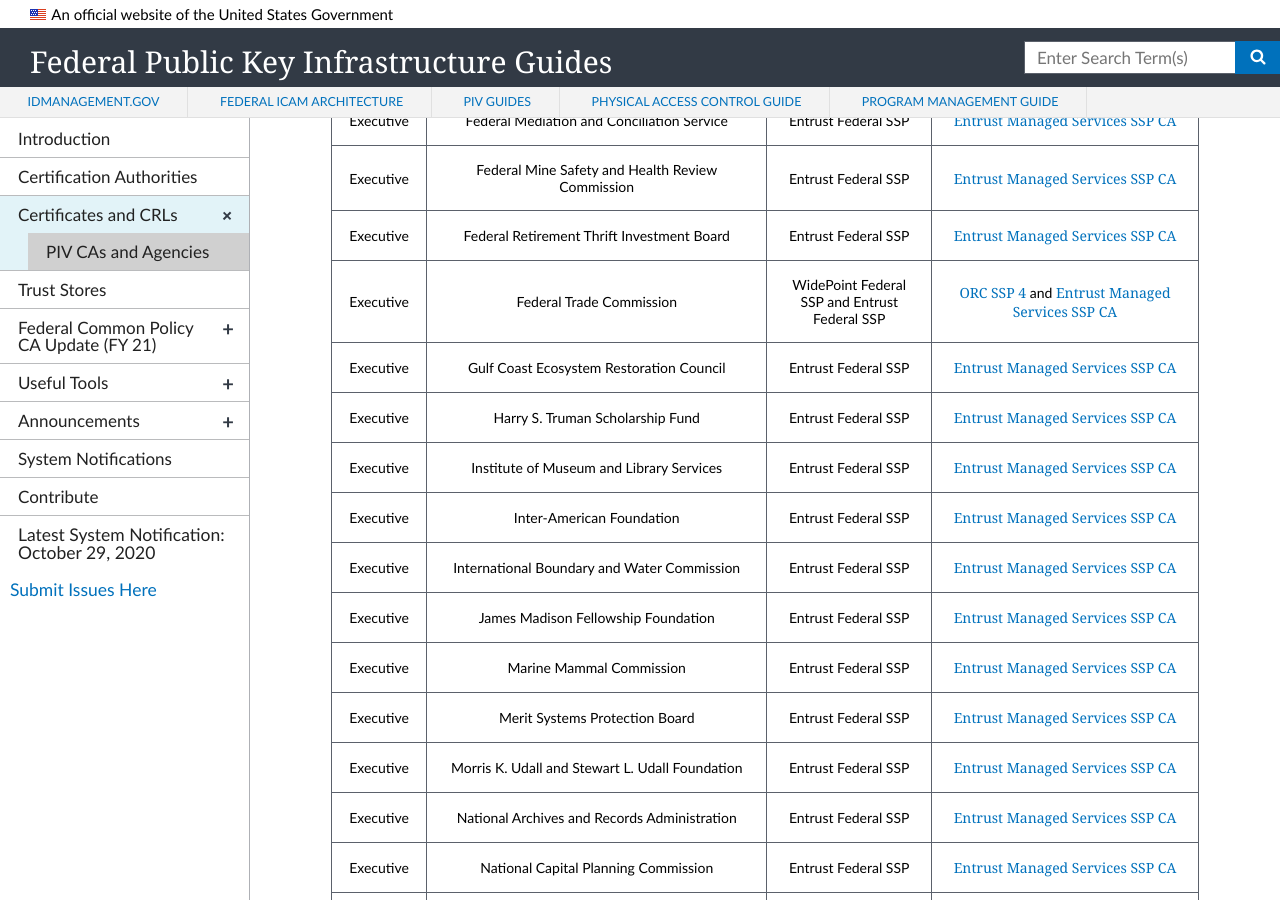
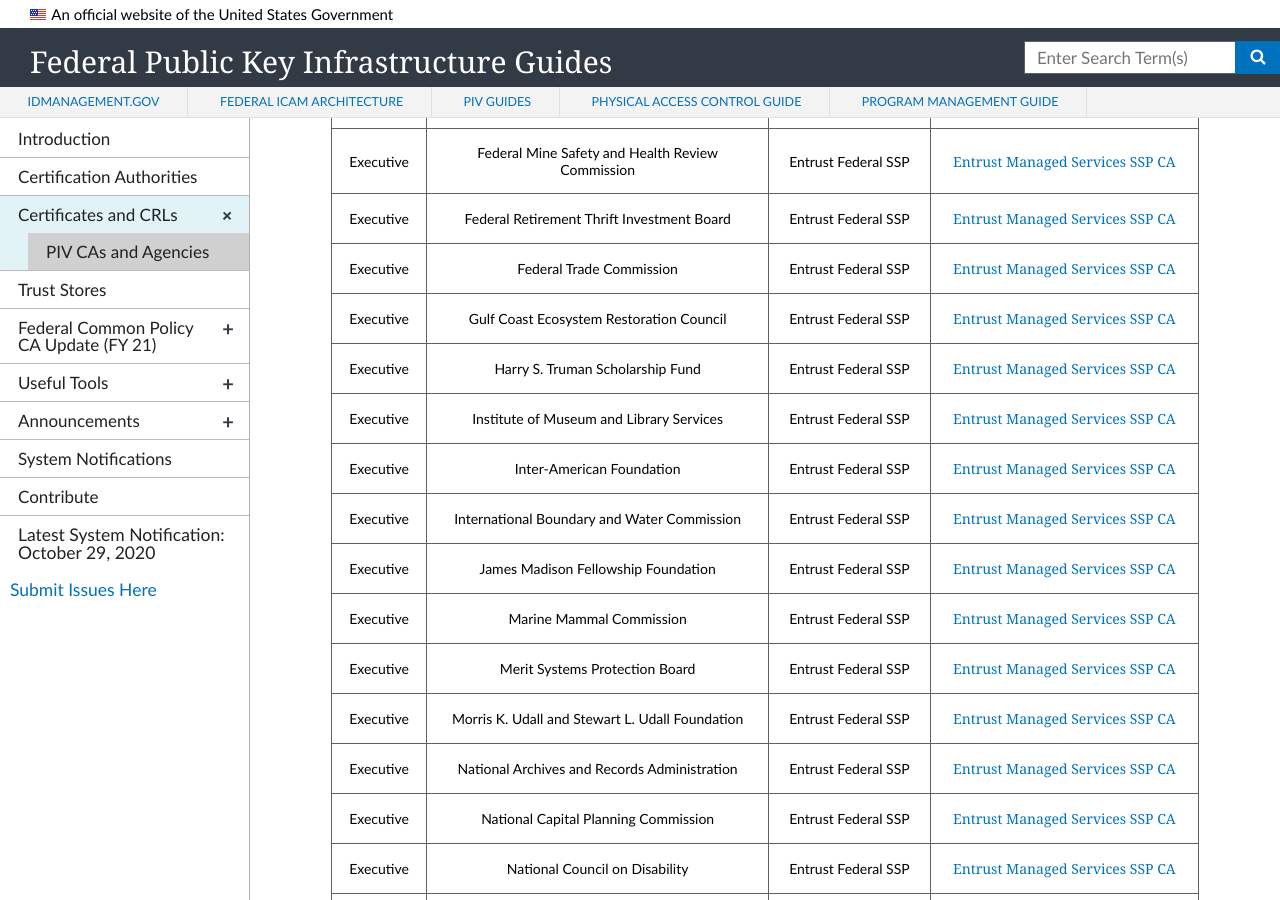
Before and after one commit to GSA/fpki-guides, a Jekyll site: the page built from _crls/fpki_piv_issuers.md, in a window 1280 px wide and 900 px high, scrolled down 4028 px. Built offline with Jekyll 4.4.1, drawn with Linux system fonts in a browser that asks for light colours; nearby versions of some CDN libraries.

Commit message:
Update customers.yml

```diff
--- a/_data/customers.yml
+++ b/_data/customers.yml
@@ -374,9 +374,9 @@
 -
  branch: Executive
  agency: Federal Trade Commission
- credentialProvider: Internal <br>(migrating to USAccess)
- ssp: WidePoint Federal SSP and Entrust Federal SSP
- ca: <a href="#orc-ssp-4">ORC SSP 4</a> and <a href="#entrust-managed-services-ssp-ca">Entrust Managed Services SSP CA</a>
+ credentialProvider: USAccess
+ ssp: Entrust Federal SSP
+ ca: <a href="#entrust-managed-services-ssp-ca">Entrust Managed Services SSP CA</a>
 -
  branch: Executive
  agency: Gulf Coast Ecosystem Restoration Council
```
